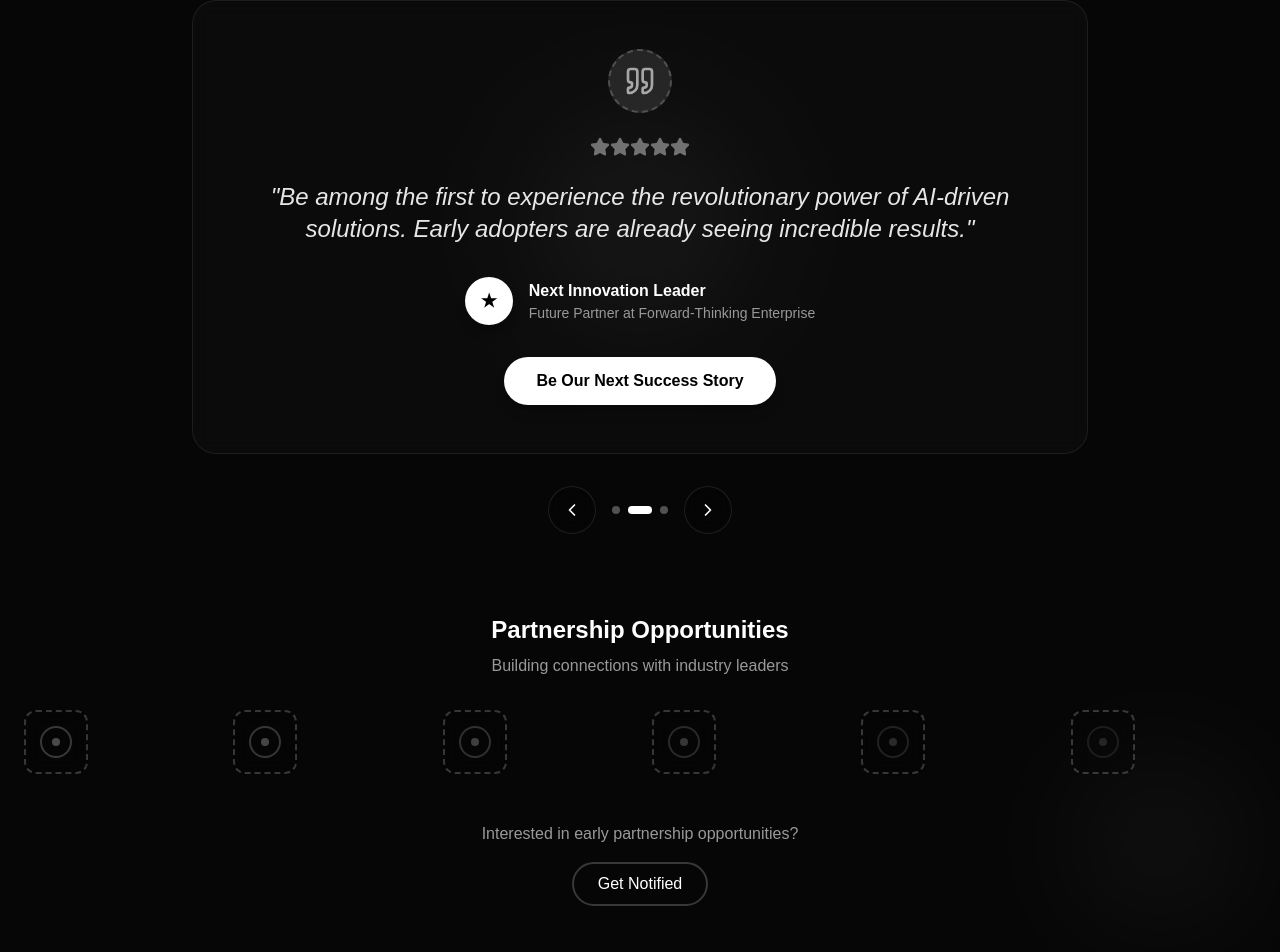
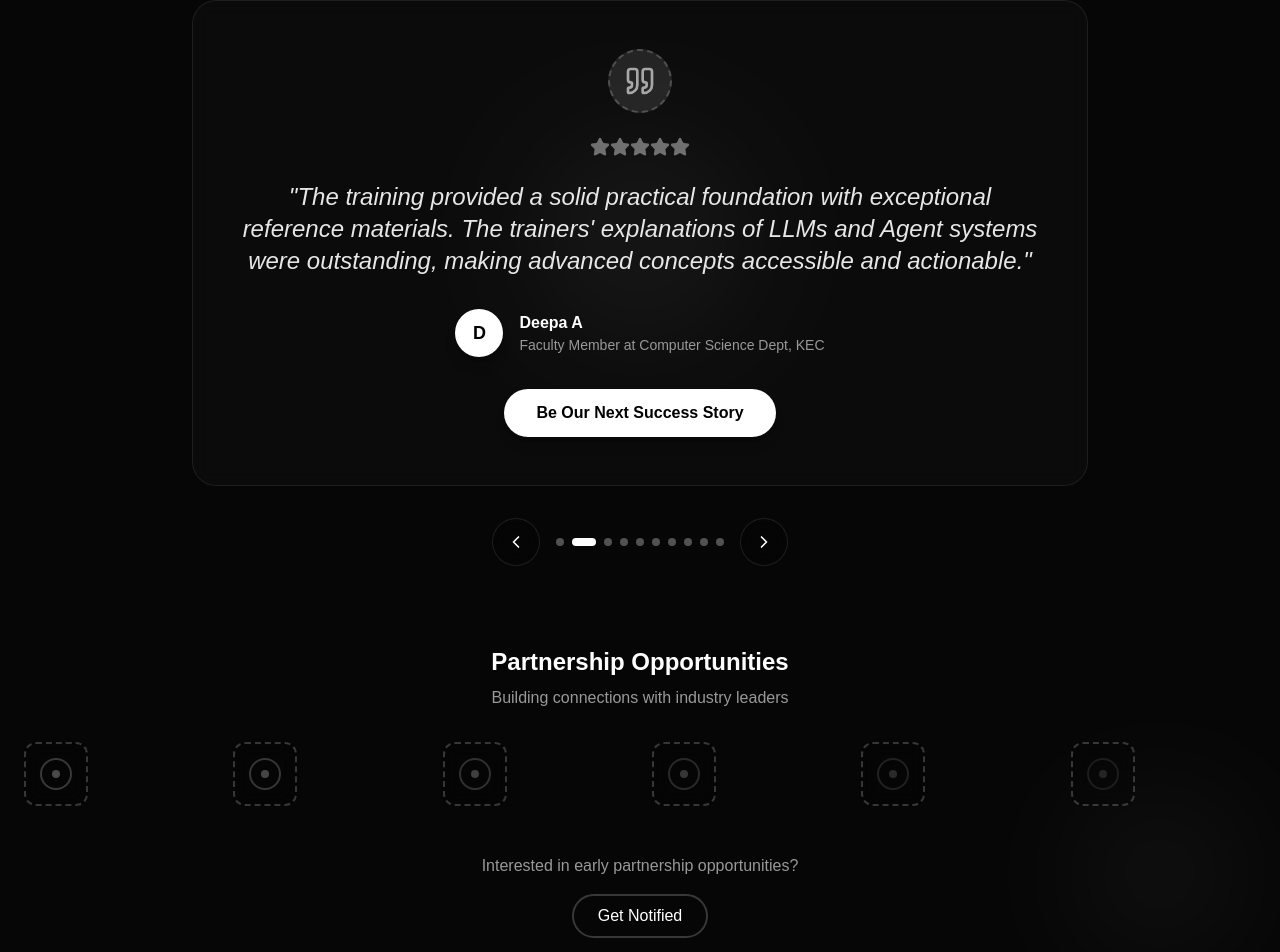
Before and after one commit to Kogenixai/Kogenix, a React (Vite) app: page / in a window 1280 px wide. Shown: the part 7275-8227 px from the top of the page. Built offline with nearby package versions, Linux system fonts and the light colour scheme; a web font is replaced by a local one.

Commit message:
Add Testimonials section

```diff
--- a/src/components/TestimonialsSection.tsx
+++ b/src/components/TestimonialsSection.tsx
@@ -1,220 +1,4 @@
-// import { motion, AnimatePresence } from "framer-motion";
-// import { ChevronLeft, ChevronRight, Star, Quote } from "lucide-react";
-// import { useState, useEffect } from "react";
 
-// export const TestimonialsSection = () => {
-//   const [currentIndex, setCurrentIndex] = useState(0);
-
-//   const testimonials = [
-//     {
-//       name: "Sarah Chen",
-//       role: "CTO",
-//       company: "TechCorp Solutions",
-//       avatar: "SC",
-//       rating: 5,
-//       content: "Kogenix AI transformed our hiring process completely. The AI interview system reduced our time-to-hire by 75% while maintaining exceptional candidate quality. It's been a game-changer for our HR department.",
-//       industry: "Technology"
-//     },
-//     {
-//       name: "Michael Rodriguez",
-//       role: "VP of Operations",
-//       company: "Healthcare Dynamics",
-//       avatar: "MR",
-//       rating: 5,
-//       content: "The healthcare AI assistant has revolutionized our patient care workflow. The diagnostic accuracy and speed of response have significantly improved our service quality and patient satisfaction scores.",
-//       industry: "Healthcare"
-//     },
-//     {
-//       name: "Emily Watson",
-//       role: "Chief Data Officer",
-//       company: "Financial Insights Inc",
-//       avatar: "EW",
-//       rating: 5,
-//       content: "Kogenix's financial analytics AI has given us unprecedented insights into market trends. Our ROI improved by 40% within the first quarter of implementation. The predictive analytics are incredibly accurate.",
-//       industry: "Finance"
-//     },
-//     {
-//       name: "David Park",
-//       role: "Head of Customer Success",
-//       company: "RetailPro Solutions",
-//       avatar: "DP",
-//       rating: 5,
-//       content: "The AI customer support chatbot handles 80% of our queries automatically, allowing our team to focus on complex issues. Customer satisfaction has increased dramatically since implementation.",
-//       industry: "Retail"
-//     }
-//   ];
-
-//   const partners = [
-//     { name: "TechCorp", logo: "TC" },
-//     { name: "HealthSync", logo: "HS" },
-//     { name: "FinanceAI", logo: "FA" },
-//     { name: "RetailPro", logo: "RP" },
-//     { name: "DataFlow", logo: "DF" },
-//     { name: "CloudTech", logo: "CT" }
-//   ];
-
-//   const nextTestimonial = () => {
-//     setCurrentIndex((prev) => (prev + 1) % testimonials.length);
-//   };
-
-//   const prevTestimonial = () => {
-//     setCurrentIndex((prev) => (prev - 1 + testimonials.length) % testimonials.length);
-//   };
-
-//   // Auto-rotate testimonials
-//   useEffect(() => {
-//     const interval = setInterval(nextTestimonial, 6000);
-//     return () => clearInterval(interval);
-//   }, []);
-
-//   return (
-//     <section id="testimonials" className="py-24 px-6 bg-muted/30">
-//       <div className="max-w-7xl mx-auto">
-//         {/* Section Header */}
-//         <motion.div
-//           initial={{ opacity: 0, y: 30 }}
-//           whileInView={{ opacity: 1, y: 0 }}
-//           transition={{ duration: 0.8 }}
-//           viewport={{ once: true }}
-//           className="text-center mb-16"
-//         >
-//           <h2 className="text-4xl md:text-5xl font-bold mb-6">What Our Clients Say</h2>
-//           <p className="text-xl text-muted-foreground max-w-3xl mx-auto">
-//             Discover how Kogenix AI has helped businesses across industries achieve
-//             remarkable results and drive innovation.
-//           </p>
-//         </motion.div>
-
-//         {/* Testimonials Carousel */}
-//         <div className="relative max-w-4xl mx-auto mb-20">
-//           <AnimatePresence mode="wait">
-//             <motion.div
-//               key={currentIndex}
-//               initial={{ opacity: 0, x: 100 }}
-//               animate={{ opacity: 1, x: 0 }}
-//               exit={{ opacity: 0, x: -100 }}
-//               transition={{ duration: 0.5 }}
-//               className="glass-surface rounded-3xl p-8 md:p-12"
-//             >
-//               <div className="text-center">
-//                 {/* Quote Icon */}
-//                 <motion.div
-//                   initial={{ scale: 0 }}
-//                   animate={{ scale: 1 }}
-//                   transition={{ duration: 0.5, delay: 0.2 }}
-//                   className="w-16 h-16 mx-auto mb-6 bg-foreground/10 rounded-full flex items-center justify-center"
-//                 >
-//                   <Quote className="w-8 h-8 text-foreground/60" />
-//                 </motion.div>
-
-//                 {/* Stars */}
-//                 <motion.div
-//                   initial={{ opacity: 0 }}
-//                   animate={{ opacity: 1 }}
-//                   transition={{ duration: 0.5, delay: 0.3 }}
-//                   className="flex justify-center mb-6"
-//                 >
-//                   {[...Array(testimonials[currentIndex].rating)].map((_, i) => (
-//                     <Star key={i} className="w-5 h-5 text-yellow-400 fill-current" />
-//                   ))}
-//                 </motion.div>
-
-//                 {/* Content */}
-//                 <motion.blockquote
-//                   initial={{ opacity: 0, y: 20 }}
-//                   animate={{ opacity: 1, y: 0 }}
-//                   transition={{ duration: 0.5, delay: 0.4 }}
-//                   className="text-xl md:text-2xl font-medium leading-relaxed mb-8 text-foreground/90"
-//                 >
-//                   "{testimonials[currentIndex].content}"
-//                 </motion.blockquote>
-
-//                 {/* Author */}
-//                 <motion.div
-//                   initial={{ opacity: 0, y: 20 }}
-//                   animate={{ opacity: 1, y: 0 }}
-//                   transition={{ duration: 0.5, delay: 0.5 }}
-//                   className="flex items-center justify-center gap-4"
-//                 >
-//                   <div className="w-12 h-12 bg-foreground text-background rounded-full flex items-center justify-center font-bold">
-//                     {testimonials[currentIndex].avatar}
-//                   </div>
-//                   <div className="text-left">
-//                     <div className="font-semibold">{testimonials[currentIndex].name}</div>
-//                     <div className="text-muted-foreground text-sm">
-//                       {testimonials[currentIndex].role} at {testimonials[currentIndex].company}
-//                     </div>
-//                   </div>
-//                 </motion.div>
-//               </div>
-//             </motion.div>
-//           </AnimatePresence>
-
-//           {/* Navigation */}
-//           <div className="flex justify-center items-center mt-8 gap-4">
-//             <motion.button
-//               whileHover={{ scale: 1.1 }}
-//               whileTap={{ scale: 0.9 }}
-//               onClick={prevTestimonial}
-//               className="w-12 h-12 glass-surface rounded-full flex items-center justify-center hover:shadow-lg transition-shadow"
-//             >
-//               <ChevronLeft className="w-5 h-5" />
-//             </motion.button>
-
-//             <div className="flex gap-2">
-//               {testimonials.map((_, index) => (
-//                 <button
-//                   key={index}
-//                   onClick={() => setCurrentIndex(index)}
-//                   className={`w-2 h-2 rounded-full transition-all duration-300 ${
-//                     index === currentIndex ? 'bg-foreground w-6' : 'bg-foreground/30'
-//                   }`}
-//                 />
-//               ))}
-//             </div>
-
-//             <motion.button
-//               whileHover={{ scale: 1.1 }}
-//               whileTap={{ scale: 0.9 }}
-//               onClick={nextTestimonial}
-//               className="w-12 h-12 glass-surface rounded-full flex items-center justify-center hover:shadow-lg transition-shadow"
-//             >
-//               <ChevronRight className="w-5 h-5" />
-//             </motion.button>
-//           </div>
-//         </div>
-
-//         {/* Partners */}
-//         <motion.div
-//           initial={{ opacity: 0, y: 30 }}
-//           whileInView={{ opacity: 1, y: 0 }}
-//           transition={{ duration: 0.8 }}
-//           viewport={{ once: true }}
-//           className="text-center"
-//         >
-//           <h3 className="text-2xl font-bold mb-8">Trusted by Industry Leaders</h3>
-//           <div className="grid grid-cols-3 md:grid-cols-6 gap-8">
-//             {partners.map((partner, index) => (
-//               <motion.div
-//                 key={partner.name}
-//                 initial={{ opacity: 0, scale: 0.8 }}
-//                 whileInView={{ opacity: 1, scale: 1 }}
-//                 transition={{ duration: 0.5, delay: index * 0.1 }}
-//                 viewport={{ once: true }}
-//                 whileHover={{ scale: 1.1 }}
-//                 className="flex items-center justify-center"
-//               >
-//                 <div className="w-16 h-16 glass-surface rounded-xl flex items-center justify-center font-bold text-foreground/60 hover:text-foreground transition-colors">
-//                   {partner.logo}
-//                 </div>
-//               </motion.div>
-//             ))}
-//           </div>
-//         </motion.div>
-//       </div>
-//     </section>
-//   );
-// };
 
 
 
@@ -226,38 +10,142 @@ export const TestimonialsSection = () => {
   const [currentIndex, setCurrentIndex] = useState(0);
 
   // Placeholder testimonials with "coming soon" messaging
+  // Real testimonials from KEC faculty
   const upcomingTestimonials = [
-    {
-      name: "Your Success Story",
-      role: "Could Be Here",
-      company: "Your Company",
-      avatar: "?",
+   {
+      name: "Dr. K.S. Kalaivani",
+      role: "Professor",
+      company: "AI & Data Science Dept, KEC",
+      avatar: "K",
       rating: 5,
-      content: "Join the growing list of businesses transforming their operations with Kogenix AI. Your testimonial could be featured right here!",
-      industry: "Any Industry",
-      comingSoon: true
+      content: "The hands-on approach made complex AI concepts crystal clear. Building applications with RAG and developing agents through practical sessions gave me the confidence to implement these technologies immediately.",
+      industry: "Education",
+      comingSoon: false
     },
     {
-      name: "Next Innovation Leader",
-      role: "Future Partner",
-      company: "Forward-Thinking Enterprise",
-      avatar: "★",
+      name: "Deepa A",
+      role: "Faculty Member",
+      company: "Computer Science Dept, KEC",
+      avatar: "D",
       rating: 5,
-      content: "Be among the first to experience the revolutionary power of AI-driven solutions. Early adopters are already seeing incredible results.",
-      industry: "Technology",
-      comingSoon: true
+      content: "The training provided a solid practical foundation with exceptional reference materials. The trainers' explanations of LLMs and Agent systems were outstanding, making advanced concepts accessible and actionable.",
+      industry: "Computer Science",
+      comingSoon: false
     },
     {
-      name: "Visionary Executive",
-      role: "AI Pioneer",
-      company: "Industry Disruptor",
-      avatar: "◆",
+      name: "Dr. C.S. Kanimozhiselvi",
+      role: "Professor",
+      company: "CSE Department, KEC",
+      avatar: "C",
       rating: 5,
-      content: "The future of business intelligence is here. Join innovative leaders who are already leveraging Kogenix AI to stay ahead of the curve.",
-      industry: "Innovation",
-      comingSoon: true
+      content: "Gained practical knowledge in GenAI and Agentic AI that I can apply immediately. The combination of clear concept teaching with hands-on experience created an excellent learning environment.",
+      industry: "Engineering",
+      comingSoon: false
+    },
+    {
+      name: "Guhan S",
+      role: "Faculty",
+      company: "Computer Science, KEC",
+      avatar: "G",
+      rating: 5,
+      content: "The trainers' patience, connectivity, and deep knowledge made this incredibly valuable. Even with complex topics, the delivery was exceptional. I gained insights I can immediately apply in my teaching.",
+      industry: "Computer Science",
+      comingSoon: false
+    },
+    {
+      name: "Pradhakshina M",
+      role: "Faculty Member",
+      company: "AI & ML Department, KEC",
+      avatar: "P",
+      rating: 5,
+      content: "In just one week, we covered everything from fundamentals to advanced concepts like MCP. The structured approach with regular recaps ensured nothing was missed. Every session added real value to my skillset.",
+      industry: "Artificial Intelligence",
+      comingSoon: false
+    },
+    {
+      name: "Divya S",
+      role: "Assistant Professor",
+      company: "Computer Science, KEC",
+      avatar: "D",
+      rating: 5,
+      content: "Well-organized and highly informative program. The hands-on sessions transformed complex AI concepts into practical, easy-to-understand applications. It significantly enhanced both my practical and teaching capabilities.",
+      industry: "Computer Science",
+      comingSoon: false
+    },
+    {
+      name: "Dr. R.C. Suganthe",
+      role: "Professor",
+      company: "Computer Technology, KEC",
+      avatar: "R",
+      rating: 5,
+      content: "The sessions were clear and research-oriented, providing excellent depth in GenAI concepts. The approach perfectly balanced theory with practical implementation, making it ideal for academic professionals.",
+      industry: "Research",
+      comingSoon: false
+    },
+    {
+      name: "Renugadevi A S",
+      role: "Faculty Member",
+      company: "AI & Data Science, KEC",
+      avatar: "R",
+      rating: 5,
+      content: "From NLP fundamentals to Generative and Agentic AI, each concept was explained clearly. Learning to use MCP as both client and server was particularly valuable. The theory combined with hands-on practice made understanding effortless.",
+      industry: "Data Science",
+      comingSoon: false
+    },
+    {
+      name: "Charanya J",
+      role: "Faculty",
+      company: "AI & Data Science, KEC",
+      avatar: "C",
+      rating: 5,
+      content: "The journey from NLP to agents was incredibly fruitful. The trainers answered every question with care and gave individual attention. Their approachable nature made learning comfortable and highly effective.",
+      industry: "Artificial Intelligence",
+      comingSoon: false
+    },
+    {
+      name: "Pragatheeswari E",
+      role: "Faculty Member",
+      company: "Computer Technology, KEC",
+      avatar: "P",
+      rating: 5,
+      content: "This training took me from basics to advanced concepts seamlessly. Learning to create agents from scratch with clear coding examples was invaluable. The teaching methodology combined clean knowledge delivery with practical application perfectly.",
+      industry: "Technology",
+      comingSoon: false
     }
   ];
+
+  // const upcomingTestimonials = [
+  //   {
+  //     name: "Your Success Story",
+  //     role: "Could Be Here",
+  //     company: "Your Company",
+  //     avatar: "?",
+  //     rating: 5,
+  //     content: "Join the growing list of businesses transforming their operations with Kogenix AI. Your testimonial could be featured right here!",
+  //     industry: "Any Industry",
+  //     comingSoon: true
+  //   },
+  //   {
+  //     name: "Next Innovation Leader",
+  //     role: "Future Partner",
+  //     company: "Forward-Thinking Enterprise",
+  //     avatar: "★",
+  //     rating: 5,
+  //     content: "Be among the first to experience the revolutionary power of AI-driven solutions. Early adopters are already seeing incredible results.",
+  //     industry: "Technology",
+  //     comingSoon: true
+  //   },
+  //   {
+  //     name: "Visionary Executive",
+  //     role: "AI Pioneer",
+  //     company: "Industry Disruptor",
+  //     avatar: "◆",
+  //     rating: 5,
+  //     content: "The future of business intelligence is here. Join innovative leaders who are already leveraging Kogenix AI to stay ahead of the curve.",
+  //     industry: "Innovation",
+  //     comingSoon: true
+  //   }
+  // ];
 
   const stats = [
     { number: "100+", label: "Early Interest", icon: Users },
```
